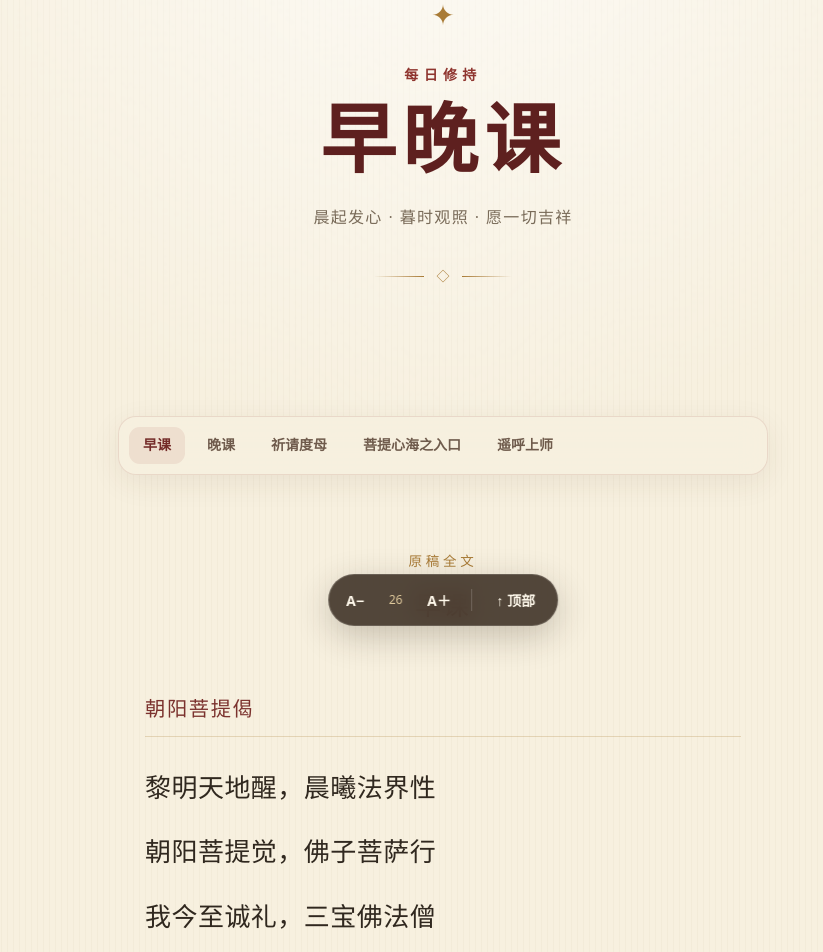
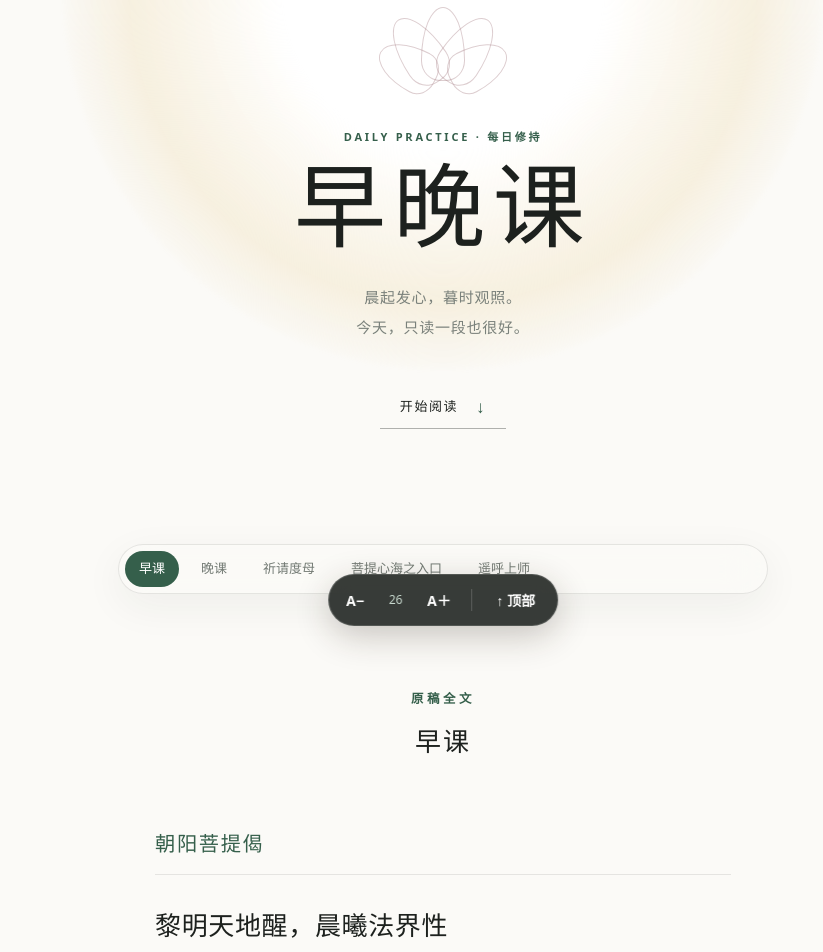
Before and after one commit to AnnISIS/zaowanke, a Next.js app: page / in a window 1280 px wide. Shown: the part 160-1112 px from the top of the page, without its empty margins (197-1020 px from the left). Built offline with nearby package versions, Linux system fonts and the light colour scheme; a web font is replaced by a local one.

Commit message:
Create minimalist daylight lotus interface

```diff
--- a/app/globals.css
+++ b/app/globals.css
@@ -2,12 +2,13 @@
 @import "tailwindcss";
 
 :root {
-  --paper: #f7f0df;
-  --paper-deep: #eee1c6;
-  --ink: #30281f;
-  --muted: #796b59;
-  --red: #8f352f;
-  --gold: #a97b36;
+  --paper: #fbfaf7;
+  --ink: #1d211e;
+  --muted: #7a817b;
+  --jade: #355f4b;
+  --lotus: #c7aeb0;
+  --sun: #e9d9ad;
+  --hairline: rgba(29, 33, 30, .1);
 }
 
 * { box-sizing: border-box; }
@@ -16,14 +17,10 @@ html { scroll-behavior: smooth; background: var(--paper); }
 body {
   margin: 0;
   color: var(--ink);
-  background:
-    radial-gradient(circle at 50% 0%, rgba(255,255,255,.75), transparent 38rem),
-    linear-gradient(90deg, rgba(129,91,45,.035) 1px, transparent 1px),
-    var(--paper);
-  background-size: auto, 6px 6px, auto;
+  background: var(--paper);
   font-family: "Noto Serif SC Variable", "Source Han Serif SC", "Songti SC", serif;
   font-optical-sizing: auto;
-  font-weight: 430;
+  font-weight: 420;
   -webkit-font-smoothing: antialiased;
 }
 
@@ -32,38 +29,46 @@ body {
   z-index: 20;
   top: 0;
   left: 0;
-  height: 3px;
-  background: linear-gradient(90deg, var(--red), #c18b3f);
-  box-shadow: 0 0 8px rgba(143,53,47,.35);
+  height: 2px;
+  background: var(--jade);
 }
 
 .hero {
-  min-height: 66vh;
-  padding: max(72px, 10vh) 24px 54px;
+  position: relative;
+  min-height: 92svh;
+  padding: max(88px, 12vh) 24px 72px;
   display: flex;
   flex-direction: column;
   align-items: center;
   justify-content: center;
   text-align: center;
+  overflow: hidden;
 }
 
-.lotus { color: var(--gold); font-size: 28px; margin-bottom: 28px; }
-.eyebrow { color: var(--red); letter-spacing: .38em; margin: 0 0 14px; font-size: 14px; font-weight: 700; }
-h1 { color: #5e201f; font-size: clamp(52px, 15vw, 76px); line-height: 1.08; letter-spacing: .08em; margin: 0; font-weight: 680; }
-.subtitle { color: var(--muted); font-size: 16px; line-height: 1.8; letter-spacing: .08em; margin: 22px 0 34px; }
-.ornament { color: var(--gold); display: flex; align-items: center; gap: 12px; font-size: 13px; }
-.ornament span { display: block; width: 50px; height: 1px; background: linear-gradient(90deg, transparent, var(--gold)); }
-.ornament span:last-child { transform: scaleX(-1); }
+.daylight { position: absolute; top: -18vw; left: 50%; width: min(112vw, 760px); aspect-ratio: 1; transform: translateX(-50%); border-radius: 50%; background: radial-gradient(circle, rgba(255,255,255,.98) 0 30%, rgba(239,221,178,.34) 58%, transparent 72%); filter: blur(2px); pointer-events: none; }
+.lotus-mark { position: relative; width: 148px; height: 82px; margin: 20px 0 48px; opacity: .78; }
+.petal { position: absolute; left: 50%; bottom: 0; width: 44px; height: 74px; border: 1px solid rgba(151,104,111,.42); border-radius: 55% 55% 48% 48% / 78% 78% 30% 30%; transform-origin: 50% 100%; }
+.petal-center { transform: translateX(-50%); background: rgba(255,255,255,.24); }
+.petal-left { transform: translateX(-58%) rotate(-34deg); }
+.petal-right { transform: translateX(-42%) rotate(34deg); }
+.petal-wide-left { height: 62px; transform: translateX(-68%) rotate(-62deg); }
+.petal-wide-right { height: 62px; transform: translateX(-32%) rotate(62deg); }
+.eyebrow { position: relative; color: var(--jade); letter-spacing: .25em; margin: 0 0 18px; font: 600 11px/1.4 system-ui, sans-serif; }
+h1 { position: relative; color: var(--ink); font-size: clamp(58px, 17vw, 92px); line-height: 1; letter-spacing: .08em; margin: 0; font-weight: 570; }
+.subtitle { position: relative; color: var(--muted); font-size: 15px; line-height: 2; letter-spacing: .05em; margin: 28px 0 42px; }
+.begin-reading { position: relative; display: inline-flex; align-items: center; gap: 18px; padding: 13px 20px; color: var(--ink); border-bottom: 1px solid rgba(29,33,30,.34); text-decoration: none; font: 500 13px/1 system-ui, sans-serif; letter-spacing: .12em; }
+.begin-reading span { color: var(--jade); font-size: 17px; }
 
-.prayer { width: min(100%, 680px); margin: 0 auto; padding: 0 25px 150px; line-height: 1.86; letter-spacing: .018em; transition: font-size .2s ease; }
+.prayer { position: relative; width: min(100%, 660px); margin: 0 auto; padding: 0 27px 160px; line-height: 1.92; letter-spacing: .025em; transition: font-size .2s ease; }
 .prayer section { scroll-margin-top: 112px; }
-h2 { color: var(--red); text-align: center; font-size: .92em; letter-spacing: .2em; margin: 0 0 2.1em; }
+h2 { color: var(--ink); text-align: center; font-size: .92em; letter-spacing: .18em; margin: 0 0 2.25em; font-weight: 560; }
 .prayer p { margin: 0 0 1.42em; text-wrap: pretty; }
 .attribution { color: var(--muted); font-size: .65em; line-height: 1.8; text-align: right; letter-spacing: .04em; }
 .attribution small { font-size: .86em; }
-.section-break { color: var(--gold); text-align: center; margin: 3.2em 0; font-size: .8em; }
+.section-break { color: var(--lotus); text-align: center; margin: 3.2em 0; font-size: .8em; }
 .verse { white-space: pre-line; }
-.invocation { color: var(--red); font-weight: 700; }
+.invocation { color: var(--jade); font-weight: 650; }
+.lotus-watermark { position: absolute; z-index: -1; top: 30vh; right: -8vw; color: rgba(53,95,75,.028); font-size: clamp(240px, 50vw, 430px); line-height: 1; writing-mode: vertical-rl; pointer-events: none; }
 
 .chapter-nav {
   position: sticky;
@@ -72,42 +77,42 @@ h2 { color: var(--red); text-align: center; font-size: .92em; letter-spacing: .2
   display: flex;
   gap: 8px;
   width: min(calc(100% - 24px), 650px);
-  margin: 0 auto 74px;
-  padding: 10px;
+  margin: 0 auto 96px;
+  padding: 6px;
   overflow-x: auto;
-  background: rgba(247,240,223,.9);
-  border: 1px solid rgba(143,53,47,.13);
-  border-radius: 18px;
-  box-shadow: 0 8px 30px rgba(74,49,27,.08);
-  backdrop-filter: blur(14px);
-  -webkit-backdrop-filter: blur(14px);
+  background: rgba(251,250,247,.82);
+  border: 1px solid var(--hairline);
+  border-radius: 999px;
+  box-shadow: 0 12px 42px rgba(35,47,40,.06);
+  backdrop-filter: blur(20px);
+  -webkit-backdrop-filter: blur(20px);
   scrollbar-width: none;
 }
 .chapter-nav::-webkit-scrollbar { display: none; }
-.chapter-nav a { flex: 0 0 auto; color: #6f5b4c; text-decoration: none; white-space: nowrap; padding: 10px 14px; border-radius: 11px; font: 600 14px/1.2 system-ui, sans-serif; transition: color .2s ease, background .2s ease; }
-.chapter-nav a:active { background: rgba(143,53,47,.1); }
-.chapter-nav a.active { color: #742b28; background: rgba(143,53,47,.09); }
+.chapter-nav a { flex: 0 0 auto; color: #737a74; text-decoration: none; white-space: nowrap; padding: 10px 14px; border-radius: 999px; font: 550 13px/1.2 system-ui, sans-serif; transition: color .2s ease, background .2s ease; }
+.chapter-nav a:active { background: rgba(53,95,75,.08); }
+.chapter-nav a.active { color: #fff; background: var(--jade); }
 
-.chapter-break { display: flex; align-items: center; gap: 18px; margin: 5em 0 4.2em; color: var(--gold); font-size: .53em; letter-spacing: .25em; white-space: nowrap; }
-.chapter-break::before, .chapter-break::after { content: ""; height: 1px; flex: 1; background: linear-gradient(90deg, transparent, rgba(169,123,54,.55)); }
+.chapter-break { display: flex; align-items: center; gap: 18px; margin: 6em 0 4.8em; color: var(--muted); font: 500 .48em/1 system-ui, sans-serif; letter-spacing: .3em; white-space: nowrap; }
+.chapter-break::before, .chapter-break::after { content: ""; height: 1px; flex: 1; background: linear-gradient(90deg, transparent, rgba(29,33,30,.17)); }
 .chapter-break::after { transform: scaleX(-1); }
-.chapter-label { color: var(--gold); text-align: center; font-size: .52em; letter-spacing: .28em; margin-bottom: 1em !important; }
+.chapter-label { color: var(--jade); text-align: center; font: 600 .48em/1.5 system-ui, sans-serif; letter-spacing: .28em; margin-bottom: 1.2em !important; }
 .long-prayer h2 { font-size: 1em; line-height: 1.55; margin-bottom: .5em; letter-spacing: .08em; }
 .byline { color: var(--muted); text-align: center; font-size: .58em; letter-spacing: .08em; margin-bottom: 3.5em !important; }
 .long-prayer .verse { white-space: pre-line; margin-bottom: 1.55em; }
 .guru-verse { white-space: normal !important; }
 .guru-verse > span { display: block; }
-.guru-verse .refrain { color: #923d35; font-weight: 560; }
+.guru-verse .refrain { color: var(--jade); font-weight: 580; }
 .guru-verse .refrain + .refrain { margin-top: .1em; }
 
-.practice-section h3 { color: #7b322e; font-size: .78em; line-height: 1.6; letter-spacing: .08em; margin: 3.2em 0 1.35em; padding-bottom: .55em; border-bottom: 1px solid rgba(169,123,54,.25); }
+.practice-section h3 { color: var(--jade); font-size: .78em; line-height: 1.6; letter-spacing: .08em; margin: 3.2em 0 1.35em; padding-bottom: .65em; border-bottom: 1px solid var(--hairline); }
 .practice-section .practice-line { margin-bottom: .62em; white-space: pre-line; }
-.practice-section .emphasized { color: #6f2f2c; font-weight: 560; }
+.practice-section .emphasized { color: var(--jade); font-weight: 580; }
 .practice-section .note { color: var(--muted); font-size: .7em; line-height: 1.7; margin: 1em 0 1.6em; }
 .practice-section .loading { color: var(--muted); text-align: center; font-size: .7em; }
 
-footer { text-align: center; padding-top: 2.8em; color: var(--red); }
-footer .ornament { justify-content: center; }
+footer { text-align: center; padding-top: 4em; color: var(--jade); }
+.closing-dot { width: 6px; height: 6px; margin: 0 auto; border-radius: 50%; background: var(--lotus); }
 footer p { font-size: .75em; letter-spacing: .25em; margin-top: 1.5em; }
 
 .reader-controls {
@@ -121,8 +126,8 @@ footer p { font-size: .75em; letter-spacing: .25em; margin-top: 1.5em; }
   gap: 7px;
   width: max-content;
   padding: 6px;
-  color: #fff9ec;
-  background: rgba(55,43,31,.86);
+  color: #fff;
+  background: rgba(29,33,30,.88);
   border: 1px solid rgba(255,255,255,.14);
   border-radius: 999px;
   box-shadow: 0 10px 35px rgba(48,32,20,.24);
@@ -133,12 +138,12 @@ footer p { font-size: .75em; letter-spacing: .25em; margin-top: 1.5em; }
 .reader-controls button { min-width: 40px; height: 38px; padding: 0 11px; color: inherit; background: transparent; border: 0; border-radius: 999px; font-size: 14px; font-weight: 700; font-family: system-ui, sans-serif; cursor: pointer; }
 .reader-controls button:active { background: rgba(255,255,255,.14); }
 .reader-controls button:disabled { opacity: .35; }
-.reader-controls span { min-width: 27px; text-align: center; color: #dfc99c; font: 12px/1 system-ui, sans-serif; }
+.reader-controls span { min-width: 27px; text-align: center; color: #c8d9cf; font: 12px/1 system-ui, sans-serif; }
 .reader-controls i { width: 1px; height: 22px; background: rgba(255,255,255,.18); margin: 0 2px; }
 .reader-controls .top-button { min-width: 70px; }
 
 @media (min-width: 700px) {
-  .hero { min-height: 72vh; }
+  .hero { min-height: 88vh; }
   .prayer { padding-left: 42px; padding-right: 42px; }
 }
 
--- a/app/layout.tsx
+++ b/app/layout.tsx
@@ -17,7 +17,7 @@ export const metadata: Metadata = {
 export const viewport: Viewport = {
   width: "device-width",
   initialScale: 1,
-  themeColor: "#f7f0df",
+  themeColor: "#fbfaf7",
 };
 
 export default function RootLayout({ children }: Readonly<{ children: React.ReactNode }>) {
--- a/app/page.tsx
+++ b/app/page.tsx
@@ -94,11 +94,15 @@ export default function Home() {
       <div className="progress" style={{ width: `${progress}%` }} />
 
       <header className="hero">
-        <div className="lotus" aria-hidden="true">✦</div>
-        <p className="eyebrow">每日修持</p>
+        <div className="daylight" aria-hidden="true" />
+        <div className="lotus-mark" aria-hidden="true">
+          <i className="petal petal-center" /><i className="petal petal-left" /><i className="petal petal-right" />
+          <i className="petal petal-wide-left" /><i className="petal petal-wide-right" />
+        </div>
+        <p className="eyebrow">DAILY PRACTICE · 每日修持</p>
         <h1>早晚课</h1>
-        <p className="subtitle">晨起发心 · 暮时观照 · 愿一切吉祥</p>
-        <div className="ornament" aria-hidden="true"><span />◇<span /></div>
+        <p className="subtitle">晨起发心，暮时观照。<br />今天，只读一段也很好。</p>
+        <a className="begin-reading" href="#morning">开始阅读 <span aria-hidden="true">↓</span></a>
       </header>
 
       <nav className="chapter-nav" aria-label="祈祷文目录">
@@ -110,6 +114,7 @@ export default function Home() {
       </nav>
 
       <article className="prayer" style={{ fontSize: `${fontSize}px` }}>
+        <div className="lotus-watermark" aria-hidden="true">莲</div>
         <section id="morning" className="long-prayer practice-section" aria-labelledby="morning-title">
           <p className="chapter-label">原稿全文</p>
           <h2 id="morning-title">早课</h2>
@@ -176,7 +181,7 @@ export default function Home() {
         </section>
 
         <footer>
-          <div className="ornament" aria-hidden="true"><span />◇<span /></div>
+          <div className="closing-dot" aria-hidden="true" />
           <p>愿一切吉祥</p>
         </footer>
       </article>
```
